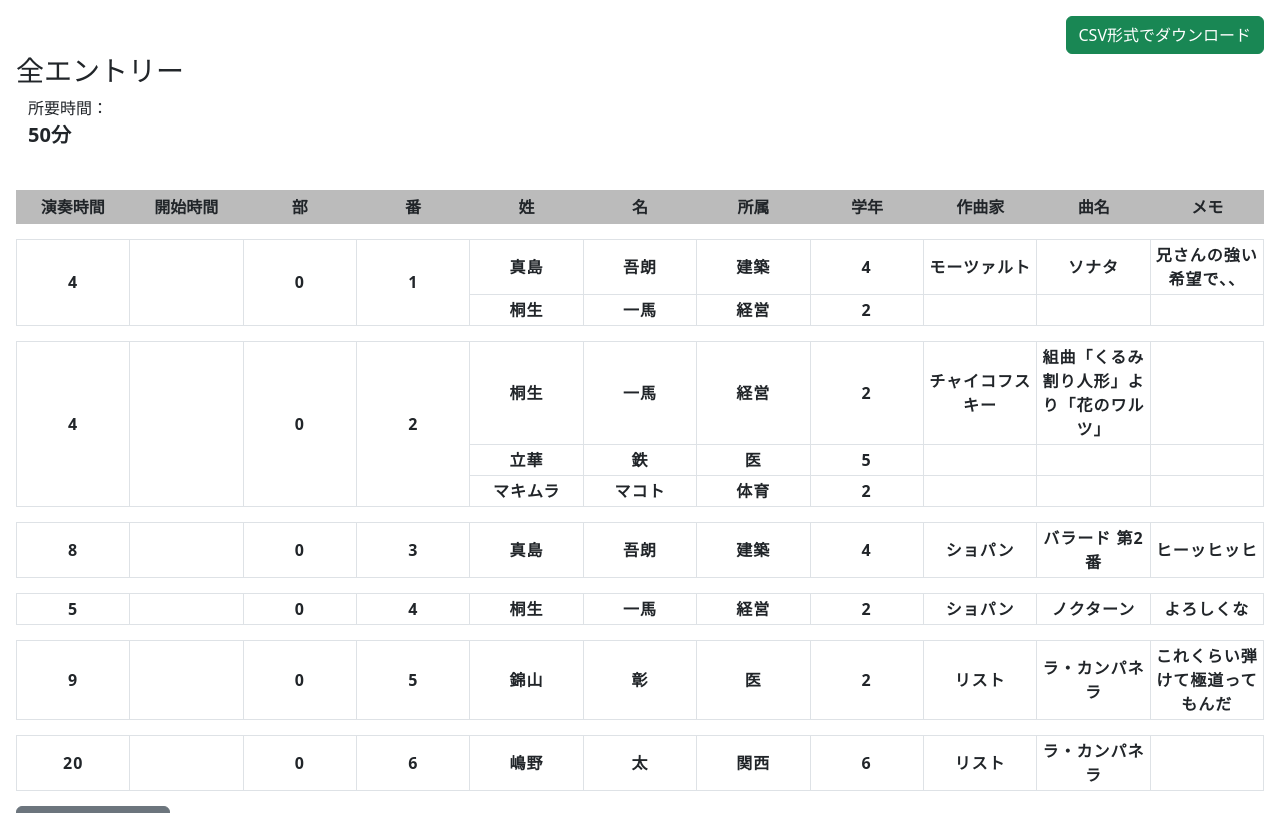
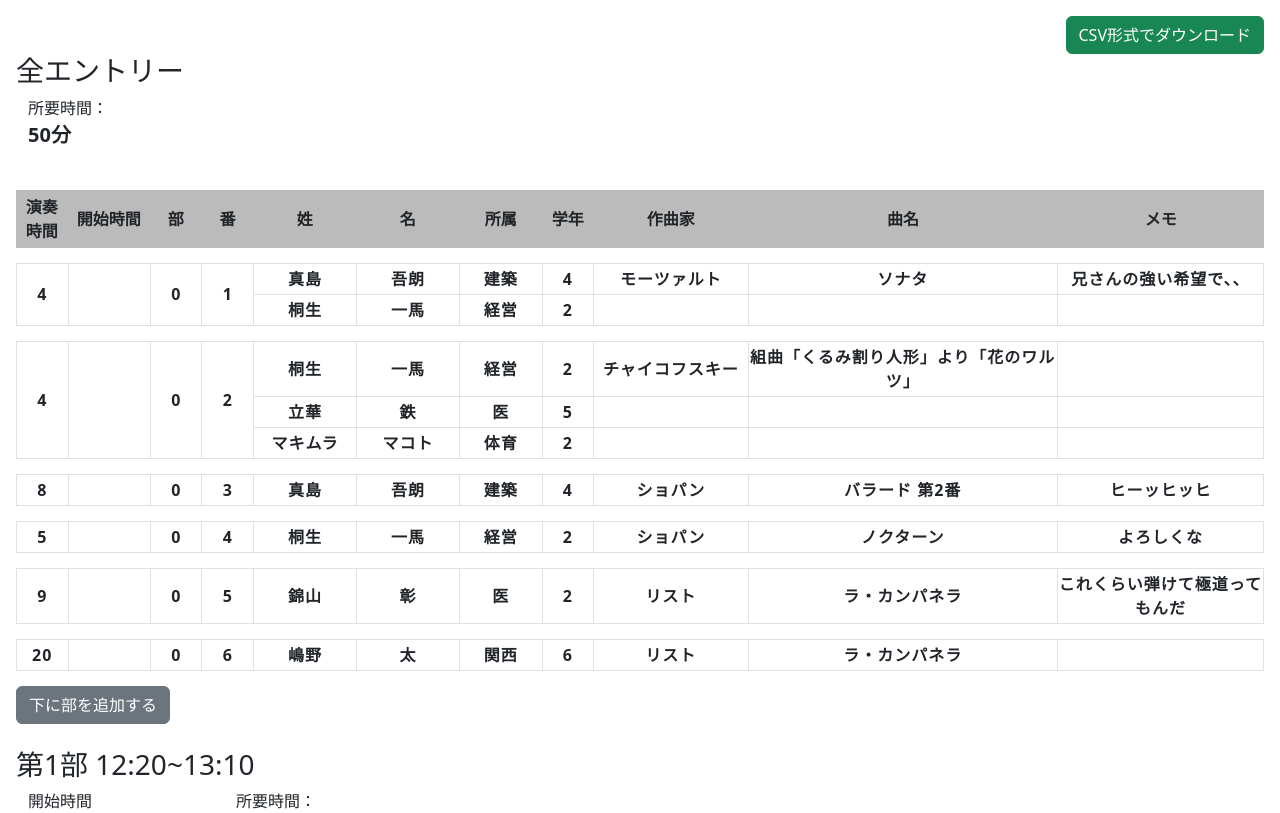
Before and after one commit to ritto153/PianoProgramEditor, a React (Create React App) app: page / in a window 1280 px wide. Shown: the top 813 px of the page. Built offline with nearby package versions, Linux system fonts and the light colour scheme.

Commit message:
列幅の指定をできるように

```diff
--- a/src/constants/EntryAttributesInfo.ts
+++ b/src/constants/EntryAttributesInfo.ts
@@ -1,57 +1,57 @@
 export const entryAttributesInfo = {
   playMinutes: {
     columnIndex: 0,
-    columnWidth: 100,
+    columnWidthPx: 50,
     displayName: "演奏時間",
   },
   startingTime: {
     columnIndex: 1,
-    columnWidth: 100,
+    columnWidthPx: 80,
     displayName: "開始時間",
   },
   partNum: {
     columnIndex: 2,
-    columnWidth: 50,
+    columnWidthPx: 50,
     displayName: "部",
   },
   index: {
     columnIndex: 3,
-    columnWidth: 50,
+    columnWidthPx: 50,
     displayName: "番",
   },
   lastName: {
     columnIndex: 4,
-    columnWidth: 60,
+    columnWidthPx: 100,
     displayName: "姓",
   },
   firstName: {
     columnIndex: 5,
-    columnWidth: 60,
+    columnWidthPx: 100,
     displayName: "名",
   },
   faculty: {
     columnIndex: 6,
-    columnWidth: 80,
+    columnWidthPx: 80,
     displayName: "所属",
   },
   grade: {
     columnIndex: 7,
-    columnWidth: 50,
+    columnWidthPx: 50,
     displayName: "学年",
   },
   composer: {
     columnIndex: 8,
-    columnWidth: 150,
+    columnWidthPx: 150,
     displayName: "作曲家",
   },
   work: {
     columnIndex: 9,
-    columnWidth: 300,
+    columnWidthPx: 300,
     displayName: "曲名",
   },
   memo: {
     columnIndex: 10,
-    columnWidth: 200,
+    columnWidthPx: 200,
     displayName: "メモ",
   },
 };
--- a/src/partContents/components/Entries.tsx
+++ b/src/partContents/components/Entries.tsx
@@ -14,17 +14,20 @@ const StyledTable = styled.table`
   table-layout: fixed;
   border-collapse: collapse;
   margin: 15px 0 15px 0;
-  thead th {
-    padding: 5px;
-    background-color: #bbbbbb;
-  }
 `;
 
 const StyledEntries = styled.div`
   table:hover {
     background-color: #cccccc;
   }
-`
+`;
+
+const ThWithWidth = styled.td<{ $width: number }>`
+  width: ${(props) => props.$width}px;
+  padding: 5px;
+  background-color: #bbbbbb;
+  font-weight: bold
+`;
 
 type Props = {
   partId: string;
@@ -46,8 +49,10 @@ export default function Entries(props: Props) {
           <tr>
             {Object.entries(entryAttributesInfo)
               .sort((a, b) => a[1]["columnIndex"] - b[1]["columnIndex"])
-              .map(([_, { displayName }]) => (
-                <th key={displayName}>{displayName}</th>
+              .map(([_, { displayName, columnWidthPx }]) => (
+                <ThWithWidth key={displayName} $width={columnWidthPx}>
+                  {displayName}
+                </ThWithWidth>
               ))}
           </tr>
         </thead>
--- a/src/partContents/components/SingleEntryTable.tsx
+++ b/src/partContents/components/SingleEntryTable.tsx
@@ -2,6 +2,9 @@ import { useEntries } from "../../EntryProvider";
 import { useMemo } from "react";
 import styled from "styled-components";
 import { DivideEntryForRow } from "../utils/BuildEntriesForTableRow";
+import { entryAttributesInfo } from "../../constants/EntryAttributesInfo";
+import { EntryForDisplay } from "../../type/Entry";
+import { DividedEntryForRow } from "../../type/DividedEntryForRow";
 
 const StyledTable = styled.table`
   width: 100%;
@@ -16,6 +19,10 @@ const StyledTable = styled.table`
     letter-spacing: 1px;
     font-weight: bold;
   }
+`;
+
+const TdWithWidth = styled.td<{ $width: number }>`
+  width: ${(props) => props.$width}px;
 `;
 
 type Props = {
@@ -52,37 +59,76 @@ export default function SingleEntryTable(props: Props): JSX.Element {
       {...draggableProvided.draggableProps}
       {...draggableProvided.dragHandleProps}
     >
+      <tbody>
         {entriesForTableRow.map((entry, i) => {
           if (i === 0) {
             return (
               <tr>
-              <td rowSpan={rowCount}>{entry.playMinutes}</td>
-              <td rowSpan={rowCount}>{entry.startingTime}</td>
-              <td rowSpan={rowCount}>{partNum}</td>
-              <td rowSpan={rowCount}>{index}</td>
-              <td>{entry.lastName}</td>
-              <td>{entry.firstName}</td>
-              <td>{entry.faculty}</td>
-              <td>{entry.grade}</td>
-              <td>{entry.composer}</td>
-              <td>{entry.work}</td>
-              <td>{entry.memo}</td>
+                <TdWithAttribute
+                  entry={entry}
+                  attribute="playMinutes"
+                  rowSpan={rowCount}
+                />
+                <TdWithAttribute
+                  entry={entry}
+                  attribute="startingTime"
+                  rowSpan={rowCount}
+                />
+                <TdWithAttribute
+                  entry={entry}
+                  attribute="partNum"
+                  rowSpan={rowCount}
+                />
+                <TdWithAttribute
+                  entry={entry}
+                  attribute="index"
+                  rowSpan={rowCount}
+                />
+                <TdWithAttribute entry={entry} attribute="lastName" />
+                <TdWithAttribute entry={entry} attribute="firstName" />
+                <TdWithAttribute entry={entry} attribute="faculty" />
+                <TdWithAttribute entry={entry} attribute="grade" />
+                <TdWithAttribute entry={entry} attribute="composer" />
+                <TdWithAttribute entry={entry} attribute="work" />
+                <TdWithAttribute entry={entry} attribute="memo" />
               </tr>
             );
           } else {
             return (
               <tr>
-              <td>{entry.lastName}</td>
-              <td>{entry.firstName}</td>
-              <td>{entry.faculty}</td>
-              <td>{entry.grade}</td>
-              <td>{entry.composer}</td>
-              <td>{entry.work}</td>
-              <td>{entry.memo}</td>
+                <TdWithAttribute entry={entry} attribute="lastName" />
+                <TdWithAttribute entry={entry} attribute="firstName" />
+                <TdWithAttribute entry={entry} attribute="faculty" />
+                <TdWithAttribute entry={entry} attribute="grade" />
+                <TdWithAttribute entry={entry} attribute="composer" />
+                <TdWithAttribute entry={entry} attribute="work" />
+                <TdWithAttribute entry={entry} attribute="memo" />
               </tr>
             );
           }
         })}
+      </tbody>
     </StyledTable>
   );
 }
+
+type PropsForTdWithAttribute = {
+  entry: DividedEntryForRow;
+  attribute: keyof EntryForDisplay;
+  rowSpan?: number;
+};
+
+function TdWithAttribute(props: PropsForTdWithAttribute) {
+  const { entry, attribute, rowSpan } = props;
+
+  const rowSpanNum = rowSpan ? rowSpan : 1;
+
+  return (
+    <TdWithWidth
+      $width={entryAttributesInfo[attribute].columnWidthPx}
+      rowSpan={rowSpanNum}
+    >
+      {entry[attribute]}
+    </TdWithWidth>
+  );
+}
```
Lines whose indentation alone changed are shown as unchanged.
